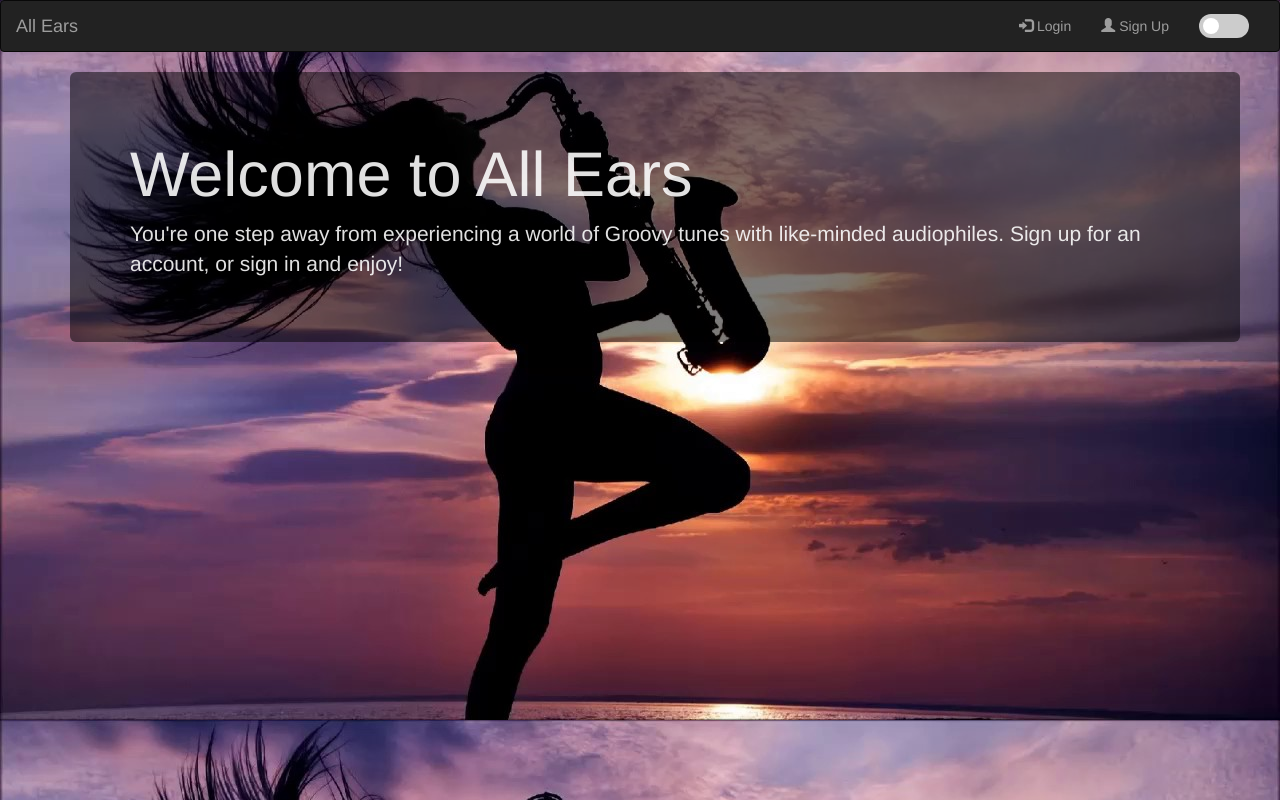
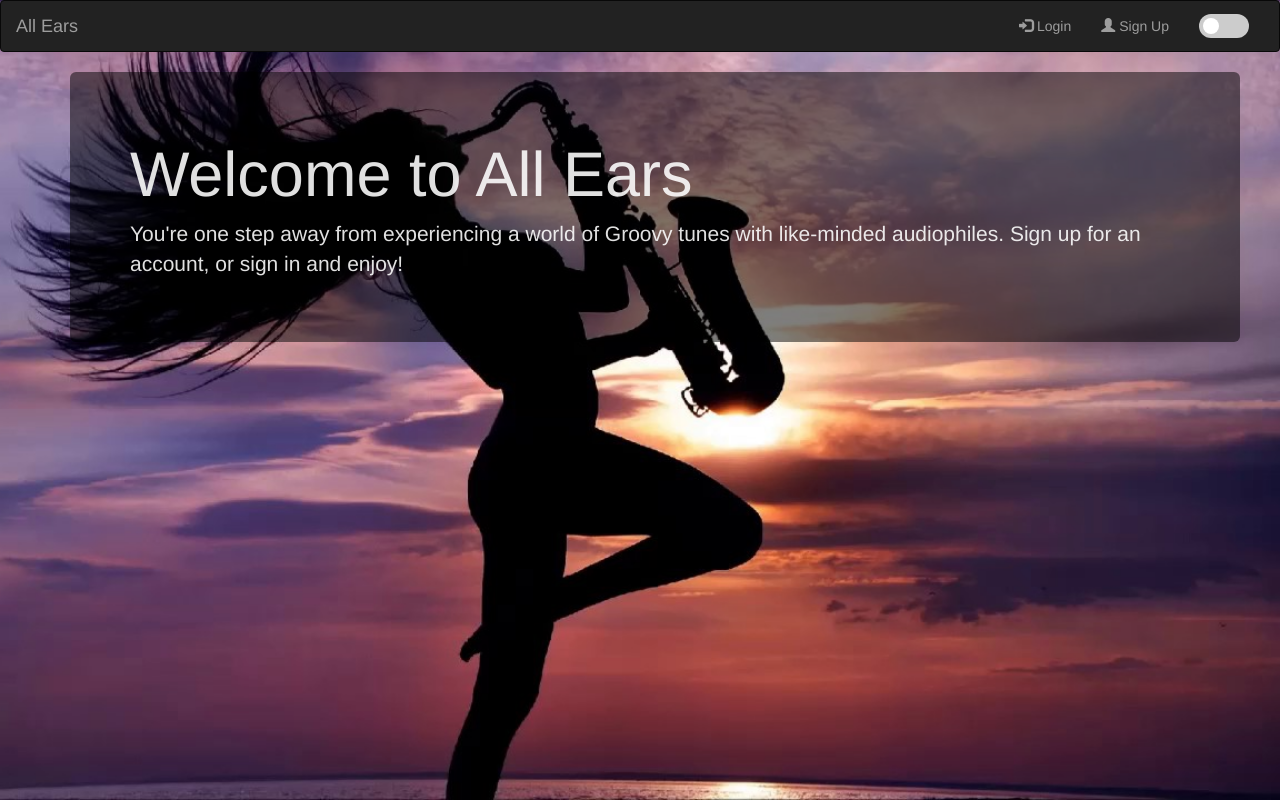
Before and after one commit to kcvisic/All-Ears-, a React (Create React App) app in the folder client/: page / in a window 1280 px wide. Built offline with nearby package versions, Linux system fonts and the light colour scheme; no server answers.

Commit message:
fixed background image to not repeat

```diff
--- a/client/src/components/LoginForm/Login.js
+++ b/client/src/components/LoginForm/Login.js
@@ -7,7 +7,7 @@ class Login extends React.Component{
 		this.state = {
 			username:"",
 			passsword:"",
-
+			error:""
 		}
 		   this.handleInputChange = this.handleInputChange.bind(this);
 
--- a/client/src/index.css
+++ b/client/src/index.css
@@ -2,7 +2,9 @@ body {
   background-color: black;
   color:hsla(0, 100%, 100%, .88);
 /*  color: #044A0B;*/
-  background-image: url(images/maxresdefault.jpg);
+	margin: 0 auto;
+  background: url(images/maxresdefault.jpg)
+  	no-repeat center center fixed;
   -webkit-background-size: cover;
   -moz-background-size: cover;
   -o-background-size: cover;
```
